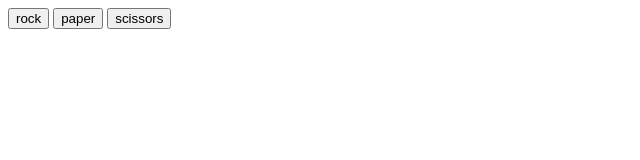
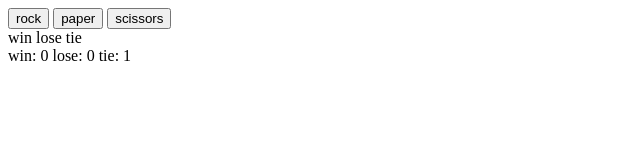
Before and after one commit to Saisii/rock-paper-scissors, a plain HTML site: page index.html in a window 1280 px wide. Both pictures are taken after a click on the button "rock". Shown: the whole page, without its empty margins (0-640 px from the left). Drawn offline with Linux system fonts and the light colour scheme.

Commit message:
display win lose tie on screen

```diff
--- a/index.html
+++ b/index.html
@@ -8,6 +8,7 @@
         <button id="rock">rock</button>
         <button id="paper">paper</button>
         <button id="scissors">scissors</button>
-    </body>
+        <div>win lose tie</div>
+        <div id="wls"></div>
     <script src="./main.js"></script>
 </html>
--- a/main.js
+++ b/main.js
@@ -2,6 +2,10 @@ let computerChoice;
 let win = 0;
 let lose = 0;
 let tie = 0;
+
+const wlsContainer = document.querySelector('#wls');
+const wlsContent = document.createElement('div');
+
 
 function getComputerChoice () {
     let outcome = Math.floor(Math.random() *3);
@@ -73,7 +77,8 @@ function playRound (player, computer) {
         getComputerChoice();
     }
 
-    console.log(`win: ${win}    lose: ${lose}   tie: ${tie}`);
+    wlsContent.textContent = (`win: ${win}    lose: ${lose}   tie: ${tie}`);
+    wlsContainer.appendChild(wlsContent);
 
 }
 
@@ -132,6 +137,10 @@ scissorsBtn.addEventListener('click', () => {
     playRound("rock", computerChoice);
 })
 
+
+
+
+
     // console.log(`You won ${win} times, lost ${lose} times and tied ${tie} times`);
     // if (win > lose) {
     //     return "You win!!!!!";
```
